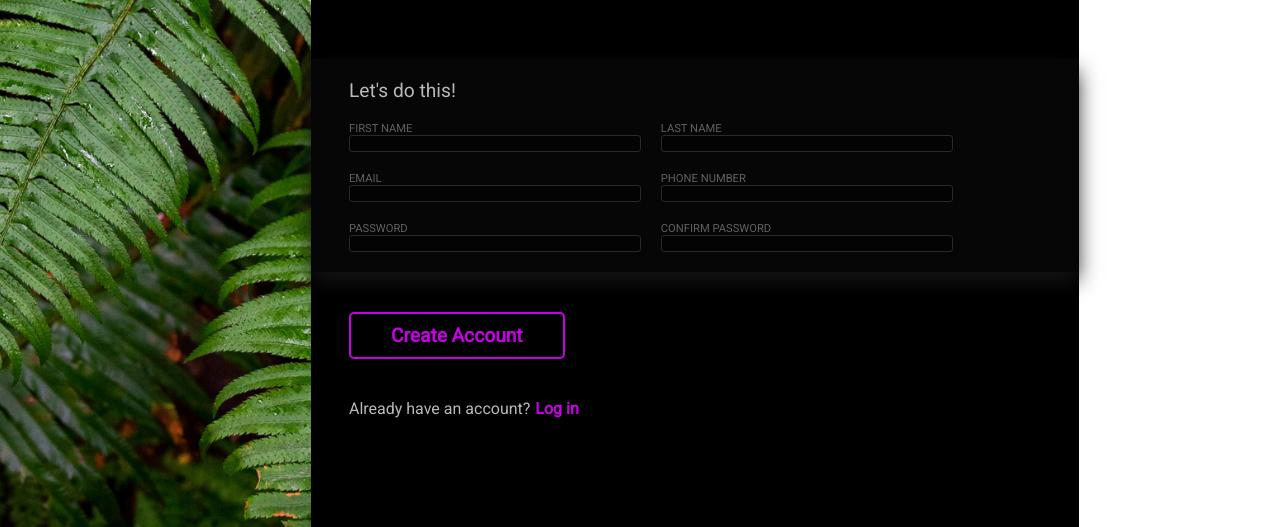
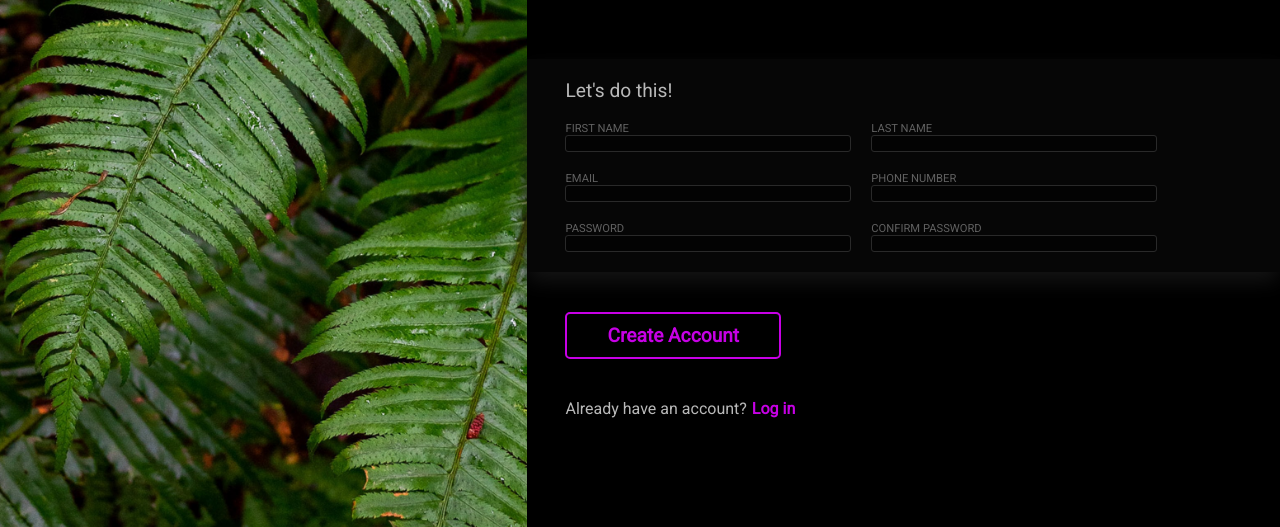
Before and after one commit to sanna-bjorn/sign_up_form, a plain HTML site: page index.html in a window 1280 px wide. Shown: the part 273-800 px from the top of the page. Drawn offline with Linux system fonts and the light colour scheme.

Commit message:
fixed the gap on the right

```diff
--- a/style.css
+++ b/style.css
@@ -28,10 +28,8 @@
   background-image: url(resources/bg_image.jpg);
   background-position: center;
   background-size: 60vw;
-  background-repeat: no-repeat;
+  flex: 0.7;
 }
-
-/*TODO: fix the gap on the right side */
 
 .logo {
   height: auto;
@@ -62,6 +60,7 @@ h1 {
   flex-flow: column nowrap;
   justify-content: center;
   padding-top: 10px;
+  flex: 1;
 }
 
 .left {
```
